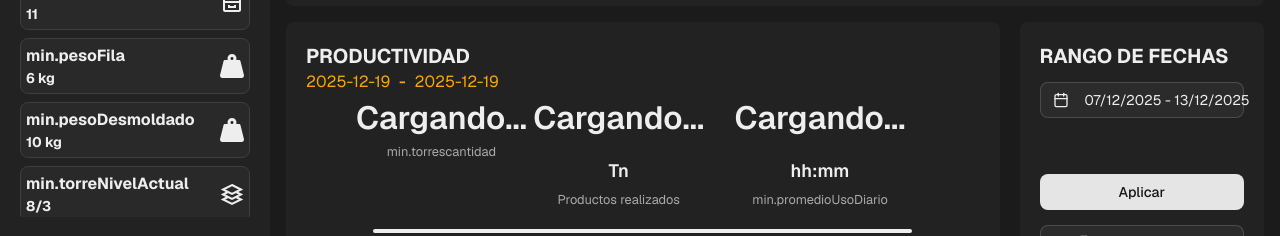
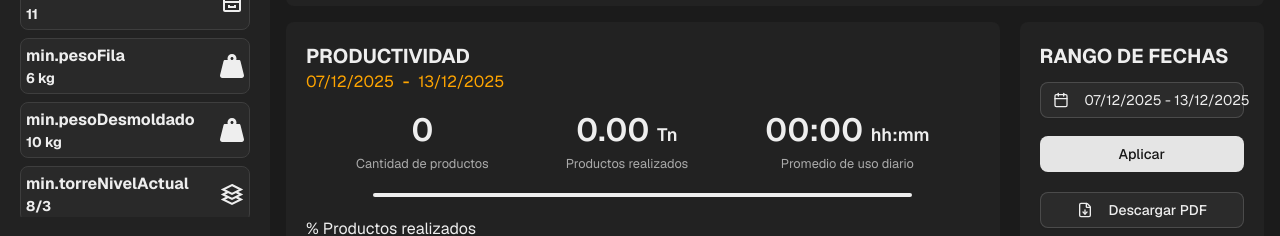
Before and after one commit to CremonaInoxidableSA/pf_chpf_15_mortadela_web_arm, a Next.js app: page /armado in a window 1280 px wide. Shown: the part 564-800 px from the top of the page. Built offline with nearby package versions, Linux system fonts and the light colour scheme; no server answers; sample sign-in values are in the browser's storage.

Commit message:
sector productividad funcional mediante archivos json

```diff
--- a/app/(Maquinaria)/armado/(productividad)/dateRangePicker.tsx
+++ b/app/(Maquinaria)/armado/(productividad)/dateRangePicker.tsx
@@ -83,7 +83,7 @@ const DateRangePickerComponent: React.FC<DateRangePickerProps> = ({
             />
           </PopoverContent>
         </Popover>
-        <div className="flex flex-col w-fill h-[60%] justify-between">
+        <div className="flex flex-col w-fill gap-5 justify-end">
           <Button onClick={() => onApply?.(date)} className="w-full">
             {t("min.aplicar")}
           </Button>
--- a/app/(Maquinaria)/armado/(productividad)/productividad.tsx
+++ b/app/(Maquinaria)/armado/(productividad)/productividad.tsx
@@ -1,45 +1,15 @@
 "use client";
 
+import { useMemo } from "react";
 import { useTranslation } from "react-i18next";
-import { ReactNode } from "react";
+import { format, differenceInDays } from "date-fns";
 import {
   Tooltip,
   TooltipContent,
+  TooltipProvider,
   TooltipTrigger,
 } from "@/components/ui/tooltip";
-
-interface productosRealizados {
-  id_recetario: number;
-  NombreProducto: string;
-  cantidadCiclos: number;
-  pesoTotal: number;
-  tiempoTotal: string;
-}
-
-export interface ProductividadData {
-  ProductosRealizados: productosRealizados[];
-  PesoTotalCiclos: number;
-  CantidadCiclosCorrectos: number;
-}
-
-interface ProductoVisual {
-  nombre: string;
-  peso: string;
-  cantidadCiclos: number;
-  porcentaje: string;
-  color: string;
-}
-
-interface DatoMetrica {
-  id: number;
-  titulo: string;
-  dato: ReactNode;
-}
-
-interface DateRange {
-  start: string;
-  end: string;
-}
+import mockData from "@/data/mock/productividad.json";
 
 const colors: string[] = [
   "#FF5733",
@@ -64,162 +34,166 @@ const colors: string[] = [
   "#33FFC5",
 ];
 
-const getColorById = (id: number): string => {
-  return colors[(id - 1) % colors.length];
-};
-
 const parseTimeToSeconds = (timeStr: string): number => {
   const [hours, minutes, seconds] = timeStr.split(":").map(Number);
-
   return hours * 3600 + minutes * 60 + seconds;
 };
 
 const formatSecondsToHHMM = (seconds: number): string => {
   const hours = Math.floor(seconds / 3600);
   const mins = Math.floor((seconds % 3600) / 60);
-
-  return `${hours.toString().padStart(2, "0")}:${mins
-    .toString()
-    .padStart(2, "0")}`;
+  return `${String(hours).padStart(2, "0")}:${String(mins).padStart(2, "0")}`;
 };
 
-const Productividad = () => {
+interface ProductoVisual {
+  nombre: string;
+  toneladas: number;
+  porcentaje: number;
+  color: string;
+}
+
+interface ProductividadProps {
+  dateRange?: { from: Date; to: Date };
+}
+
+const Productividad = ({ dateRange }: ProductividadProps) => {
   const { t } = useTranslation();
-  const today = new Date().toISOString().split("T")[0];
 
-  const data: ProductividadData | null = null;
-  const dateRange: DateRange = {
-    start: today,
-    end: today,
+  const {
+    productos,
+    totalToneladas,
+    cantidadProductos,
+    promedioUsoDiario,
+    fechaInicio,
+    fechaFin,
+  } = useMemo(() => {
+    if (!dateRange) {
+      return {
+        productos: [] as ProductoVisual[],
+        totalToneladas: 0,
+        cantidadProductos: 0,
+        promedioUsoDiario: 0,
+        fechaInicio: "-",
+        fechaFin: "-",
       };
-  const isLoading = false;
+    }
 
-  const cantidadCiclosF = isLoading
-    ? t("min.cargando")
-    : data?.CantidadCiclosCorrectos !== undefined
-      ? data.CantidadCiclosCorrectos.toFixed(2)
-      : t("min.cargando");
+    const fromStr = format(dateRange.from, "yyyy-MM-dd");
+    const toStr = format(dateRange.to, "yyyy-MM-dd");
+    const cantDias = Math.max(
+      differenceInDays(dateRange.to, dateRange.from) + 1,
+      1,
+    );
 
-  const PesoTotalCiclos = isLoading
-    ? t("min.cargando")
-    : data?.PesoTotalCiclos !== undefined
-      ? data.PesoTotalCiclos.toFixed(2)
-      : t("min.cargando");
+    const filtered = mockData.filter(
+      (e) => e.fecha >= fromStr && e.fecha <= toStr,
+    );
 
-  const Horas_Uso = isLoading
-    ? t("min.cargando")
-    : data?.ProductosRealizados && Array.isArray(data.ProductosRealizados)
-      ? data.ProductosRealizados.reduce(
-          (acc, prod) => acc + parseTimeToSeconds(prod.tiempoTotal),
+    const grouped: Record<string, { toneladas: number; segundos: number }> = {};
+    for (const entry of filtered) {
+      if (!grouped[entry.nombre])
+        grouped[entry.nombre] = { toneladas: 0, segundos: 0 };
+      grouped[entry.nombre].toneladas += entry.toneladas;
+      grouped[entry.nombre].segundos += parseTimeToSeconds(entry.tiempo);
+    }
+
+    const sortedNames = Object.keys(grouped).sort();
+    const totalTn = sortedNames.reduce(
+      (acc, n) => acc + grouped[n].toneladas,
       0,
-        )
-      : t("min.cargando");
+    );
+    const totalSecs = sortedNames.reduce(
+      (acc, n) => acc + grouped[n].segundos,
+      0,
+    );
 
-  const cantDias =
-    dateRange.start && dateRange.end
-      ? (new Date(dateRange.end).getTime() -
-          new Date(dateRange.start).getTime()) /
-          (1000 * 60 * 60 * 24) +
-        1
-      : 1;
-
-  const Promedio_Horas = (
-    horasUso: number | string,
-    cantDias: number,
-  ): string =>
-    horasUso !== t("min.cargando")
-      ? formatSecondsToHHMM((horasUso as number) / cantDias)
-      : t("min.cargando");
-
-  const datos: DatoMetrica[] = [
-    { id: 1, titulo: t("min.torrescantidad"), dato: cantidadCiclosF },
-    {
-      id: 2,
-      titulo: t("min.productosRealizados"),
-      dato: (
-        <>
-          {PesoTotalCiclos} <span className="text-lg">Tn</span>
-        </>
-      ),
-    },
-    {
-      id: 3,
-      titulo: t("min.promedioUsoDiario"),
-      dato: (
-        <>
-          {Promedio_Horas(Horas_Uso, cantDias)}{" "}
-          <span className="text-lg">hh:mm</span>
-        </>
-      ),
-    },
-  ];
-
-  const productos: ProductoVisual[] = isLoading
-    ? []
-    : (data?.ProductosRealizados?.map((producto) => {
-        const porcentaje = data.PesoTotalCiclos
-          ? (producto.pesoTotal * 100) / data.PesoTotalCiclos / 1000
-          : 0;
-        const pesoEnToneladas = (producto.pesoTotal / 1000).toFixed(1) + "Tn";
+    const productos: ProductoVisual[] = sortedNames.map((nombre, idx) => ({
+      nombre,
+      toneladas: grouped[nombre].toneladas,
+      porcentaje: totalTn > 0 ? (grouped[nombre].toneladas * 100) / totalTn : 0,
+      color: colors[idx % colors.length],
+    }));
 
     return {
-          nombre: producto.NombreProducto,
-          peso: pesoEnToneladas,
-          cantidadCiclos: producto.cantidadCiclos,
-          porcentaje: porcentaje.toFixed(2),
-          color: getColorById(producto.id_recetario),
+      productos,
+      totalToneladas: totalTn,
+      cantidadProductos: filtered.length,
+      promedioUsoDiario: totalSecs / cantDias,
+      fechaInicio: format(dateRange.from, "dd/MM/yyyy"),
+      fechaFin: format(dateRange.to, "dd/MM/yyyy"),
     };
-      }) ?? []);
+  }, [dateRange]);
 
   return (
-    <div
-      className="w-full md:w-[75%] flex flex-col bg-background2 rounded-md p-5">
+    <div className="w-full flex flex-col bg-background2 rounded-md p-5">
       <p className="text-left text-xl font-bold mb-[-5]">
         {t("mayus.productividad")}
       </p>
-      <div className="flex items-center">
+      <div className="flex items-center mb-3">
         <p className="inline text-[#ffa500] font-system-ui text-md">
-          {dateRange.start}
+          {fechaInicio}
           <span className="inline px-1.25 font-semibold"> - </span>
-          {dateRange.end}
+          {fechaFin}
         </p>
       </div>
       <div className="flex justify-between w-full px-12.5">
-        {datos.map((dato, index) => (
-          <div key={index} className="flex flex-col items-center text-center">
-            <p className="text-[2.5vw] font-semibold">{dato.dato}</p>
-            <p className="text-[1vw] text-texto2">{dato.titulo}</p>
+        <div className="flex flex-col items-center text-center">
+          <p className="text-[2.5vw] font-semibold">{cantidadProductos}</p>
+          <p className="text-[1vw] text-texto2">{t("min.torrescantidad")}</p>
         </div>
-        ))}
+        <div className="flex flex-col items-center text-center">
+          <p className="text-[2.5vw] font-semibold">
+            {totalToneladas.toFixed(2)} <span className="text-lg">Tn</span>
+          </p>
+          <p className="text-[1vw] text-texto2">
+            {t("min.productosRealizados")}
+          </p>
+        </div>
+        <div className="flex flex-col items-center text-center">
+          <p className="text-[2.5vw] font-semibold">
+            {formatSecondsToHHMM(promedioUsoDiario)}{" "}
+            <span className="text-lg">hh:mm</span>
+          </p>
+          <p className="text-[1vw] text-texto2">{t("min.promedioUsoDiario")}</p>
+        </div>
       </div>
       <hr className="border-t-4 border-texto rounded-md mx-auto my-5 w-4/5" />
       <div className="relative">
-        <p>% {t("min.productosRealizados")}</p>
+        <p className="mb-2">% {t("min.productosRealizados")}</p>
         <div className="flex h-5 rounded-md overflow-hidden bg-background5 mb-3.75">
+          <TooltipProvider>
             {productos.map((producto) => (
               <Tooltip key={producto.nombre}>
                 <TooltipTrigger asChild>
-                <TooltipContent>
                   <div
-                    className="h-full"
+                    className="h-full cursor-pointer"
                     style={{
                       width: `${producto.porcentaje}%`,
                       backgroundColor: producto.color,
                     }}
                   />
+                </TooltipTrigger>
+                <TooltipContent>
+                  <p>
+                    {producto.nombre}: {producto.porcentaje.toFixed(1)}% (
+                    {producto.toneladas.toFixed(2)} Tn)
+                  </p>
                 </TooltipContent>
-              </TooltipTrigger>
               </Tooltip>
             ))}
+          </TooltipProvider>
         </div>
         <div className="flex justify-around flex-wrap">
           {productos.map((producto, index) => (
             <div key={index} className="flex items-center m-[5px_10px]">
-              <p
-                className="w-3.75 h-3.75 rounded-md mr-1.25"
+              <div
+                className="w-3.75 h-3.75 rounded-sm mr-1.25 shrink-0"
                 style={{ backgroundColor: producto.color }}
               />
-              <p>{`${producto.nombre} - ${producto.porcentaje}% (${producto.peso})`}</p>
+              <p>
+                {producto.nombre} — {producto.porcentaje.toFixed(1)}% (
+                {producto.toneladas.toFixed(2)} Tn)
+              </p>
             </div>
           ))}
         </div>
--- a/app/(Maquinaria)/armado/(productividad)/sectorProductividad.tsx
+++ b/app/(Maquinaria)/armado/(productividad)/sectorProductividad.tsx
@@ -1,25 +1,41 @@
 "use client";
 
-import { useTranslation } from "react-i18next";
-import {
-  Tooltip,
-  TooltipContent,
-  TooltipTrigger,
-} from "@/components/ui/tooltip";
+import { useState } from "react";
+import { startOfWeek, endOfWeek, subWeeks } from "date-fns";
+import { type DateRange } from "react-day-picker";
 import Productividad from "./productividad";
 import DateRangePicker from "./dateRangePicker";
-import { DateRange } from "hls.js";
 
-const sectorProductividad = () => {
-  const { t } = useTranslation();
-  const today = new Date().toISOString().split("T")[0];
+const getPreviousWeekRange = (): DateRange => {
+  const prevWeek = subWeeks(new Date(), 1);
+  return {
+    from: startOfWeek(prevWeek, { weekStartsOn: 0 }),
+    to: endOfWeek(prevWeek, { weekStartsOn: 0 }),
+  };
+};
+
+const SectorProductividad = () => {
+  const [appliedRange, setAppliedRange] =
+    useState<DateRange>(getPreviousWeekRange);
+
+  const handleApply = (range: DateRange | undefined) => {
+    if (range?.from && range?.to) {
+      setAppliedRange(range);
+    }
+  };
 
   return (
     <div className="flex gap-5" id="ProductividadSection">
-      <Productividad />
-      <DateRangePicker />
+      <Productividad
+        dateRange={
+          appliedRange.from && appliedRange.to
+            ? { from: appliedRange.from, to: appliedRange.to }
+            : undefined
+        }
+      />
+      <DateRangePicker onApply={handleApply} />
     </div>
   );
 };
 
-export default sectorProductividad;
+export default SectorProductividad;
--- a/app/(Maquinaria)/armado/page.tsx
+++ b/app/(Maquinaria)/armado/page.tsx
@@ -10,7 +10,7 @@ export default function Armado() {
   return (
     <>
       <DatosLateralesArmado />
-      <div className="flex flex-col gap-4 p-4 ml-67.5">
+      <div className="flex-1 min-w-0 flex flex-col gap-4 p-4 ml-67.5">
         <section id="section1">
           <ArmadoDesign />
         </section>
--- a/app/layout-client.tsx
+++ b/app/layout-client.tsx
@@ -48,7 +48,7 @@ export default function LayoutClient({
           {!hideHeaderFooter && <HeaderSecundario />}
         </div>
         <main
-          className={`grow flex ${
+          className={`grow flex w-full min-w-0 ${
             pathname === "/login" ||
             pathname === "/login/recuperacion" ||
             pathname === "/login/recuperacion/reset_pass"
--- a/app/layout.tsx
+++ b/app/layout.tsx
@@ -37,7 +37,7 @@ export default function RootLayout({
   return (
     <html suppressHydrationWarning lang="en">
       <body
-        className={`${geistSans.variable} ${geistMono.variable} min-h-screen bg-background font-sans antialiased text-texto`}
+        className={`${geistSans.variable} ${geistMono.variable} min-h-screen w-screen overflow-x-hidden bg-background font-sans antialiased text-texto`}
       >
         <ThemeProvider
           attribute="class"
--- a/locales/english.json
+++ b/locales/english.json
@@ -43,6 +43,8 @@
     "habilitar": "Enable",
     "cargando": "Loading...",
     "productosRealizados": "Products Made",
+    "torrescantidad": "Product count",
+    "promedioUsoDiario": "Average daily usage",
     "crearUsuario": "Create User",
     "editarUsuario": "Edit User",
     "cambiarContra": "Change Password",
--- a/locales/spanish.json
+++ b/locales/spanish.json
@@ -43,6 +43,8 @@
     "habilitar": "Habilitar",
     "cargando": "Cargando...",
     "productosRealizados": "Productos realizados",
+    "torrescantidad": "Cantidad de productos",
+    "promedioUsoDiario": "Promedio de uso diario",
     "crearUsuario": "Crear usuario",
     "editarUsuario": "Editar usuario",
     "cambiarContra": "Cambiar contraseña",
```
Also changed, not shown: data/mock/productividad.json (+0 -18 lines). Lines whose indentation alone changed are shown as unchanged.
